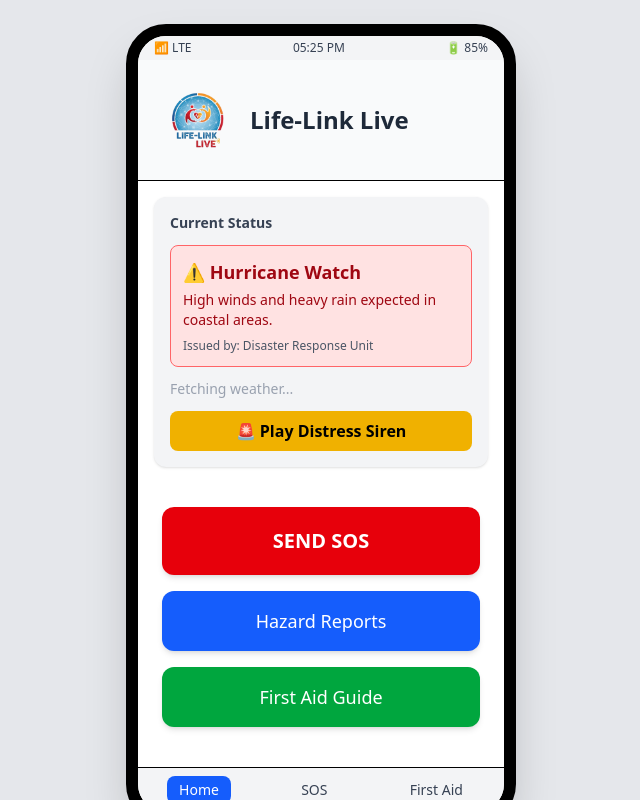
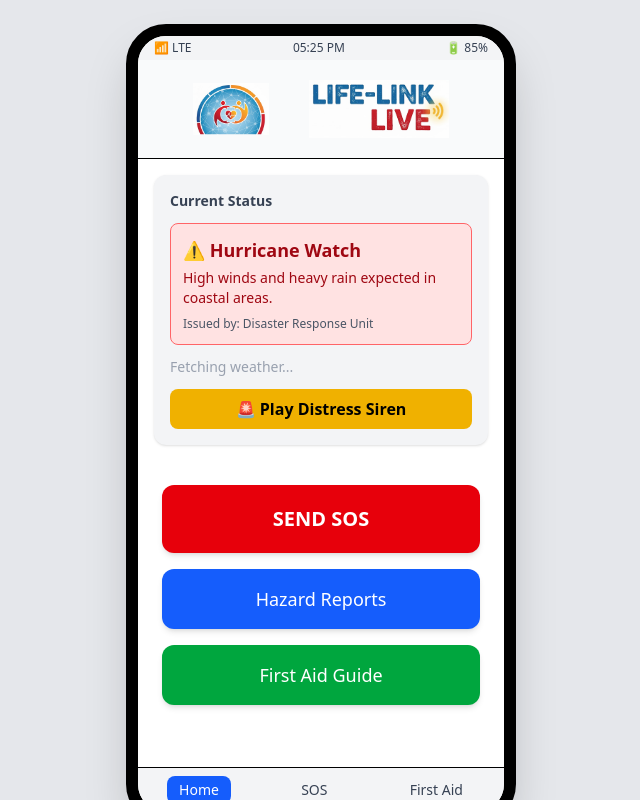
Before and after one commit to Saahil-Gupta/MEC--2025, a React (Vite) app in the folder life-link-pro/: page / in a window 1280 px wide. Shown: the whole page, without its empty margins (319-959 px from the left). Built offline with nearby package versions, Linux system fonts and the light colour scheme; no server answers.

Commit message:
home logo
fixed logo navbar
new logo images used

```diff
--- a/life-link-pro/src/pages/Home.jsx
+++ b/life-link-pro/src/pages/Home.jsx
@@ -1,5 +1,6 @@
 import { useEffect, useState } from "react";
-import Logo from "/public/icons/logo.png";
+import Logo from "/public/icons/logo_logo.png";
+import Logo_text from "/public/icons/logo_text.png";
 
 export default function Home({ navigate }) {
   const [weather, setWeather] = useState(null);
@@ -77,18 +78,23 @@
 
       {/* Header */}
       <div className="p-5 border-b bg-gray-50">
-        <div className="flex items-center gap-3">
+        <div className="flex items-center gap-10 justify-center">
           <img
             src={Logo}
             alt="App Logo"
-            className="w-20 h-20 object-contain"
+            className="w-19 h-auto object-contain"
           />
 
-          <div className="flex flex-col text-center">
-            <h1 className="text-2xl font-bold text-gray-800">Life-Link Live</h1>
+          <div className="flex items-center">
+            <img
+              src={Logo_text}
+              alt="Life-Link Live"
+              className="w-35 h-auto object-contain"
+            />
           </div>
         </div>
       </div>
+
 
       {/* Status Section */}
       <div className="p-4">
```
Also changed, not shown: life-link-pro/public/icons/logo_logo.png (added), life-link-pro/public/icons/logo_text.png (added).
